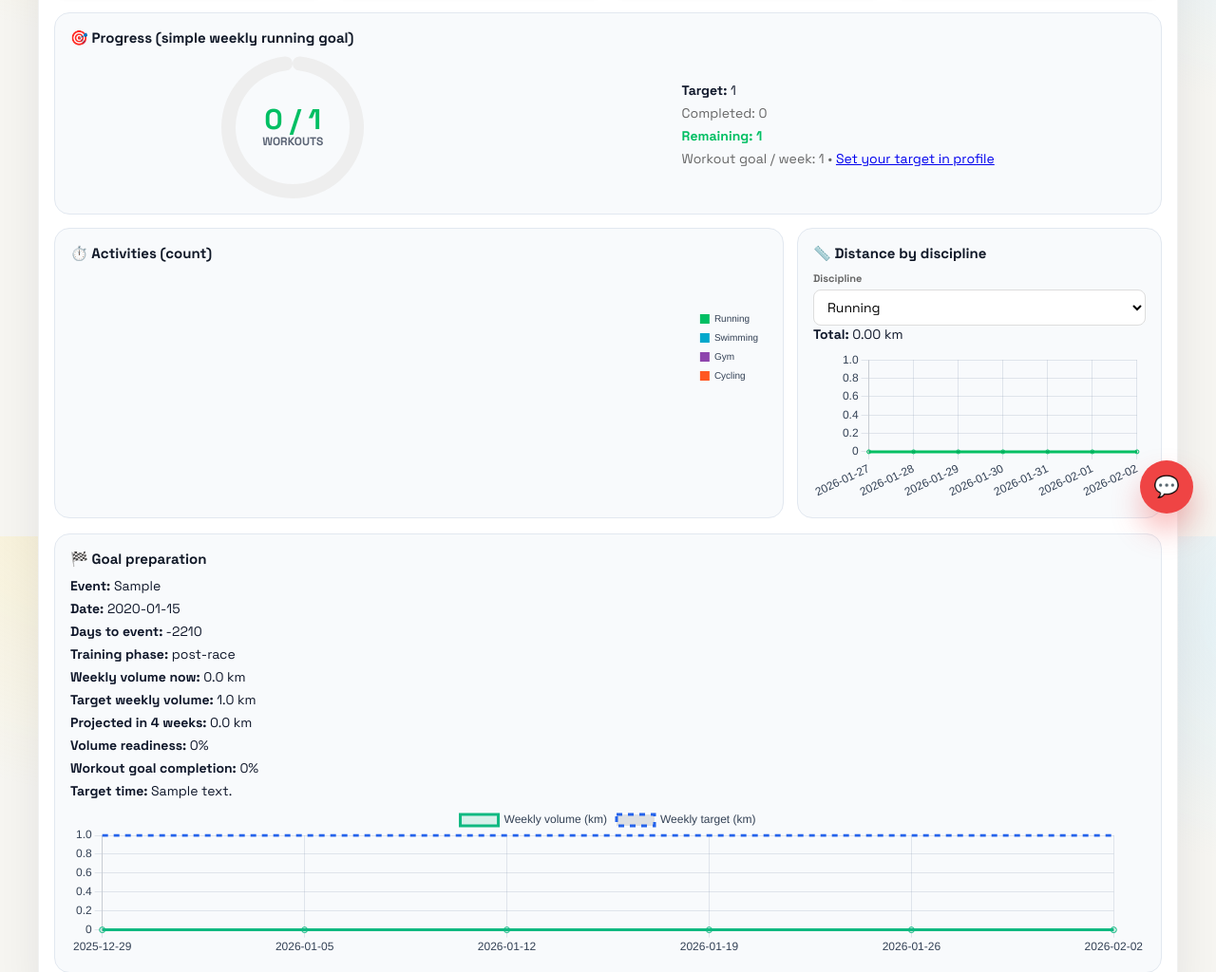
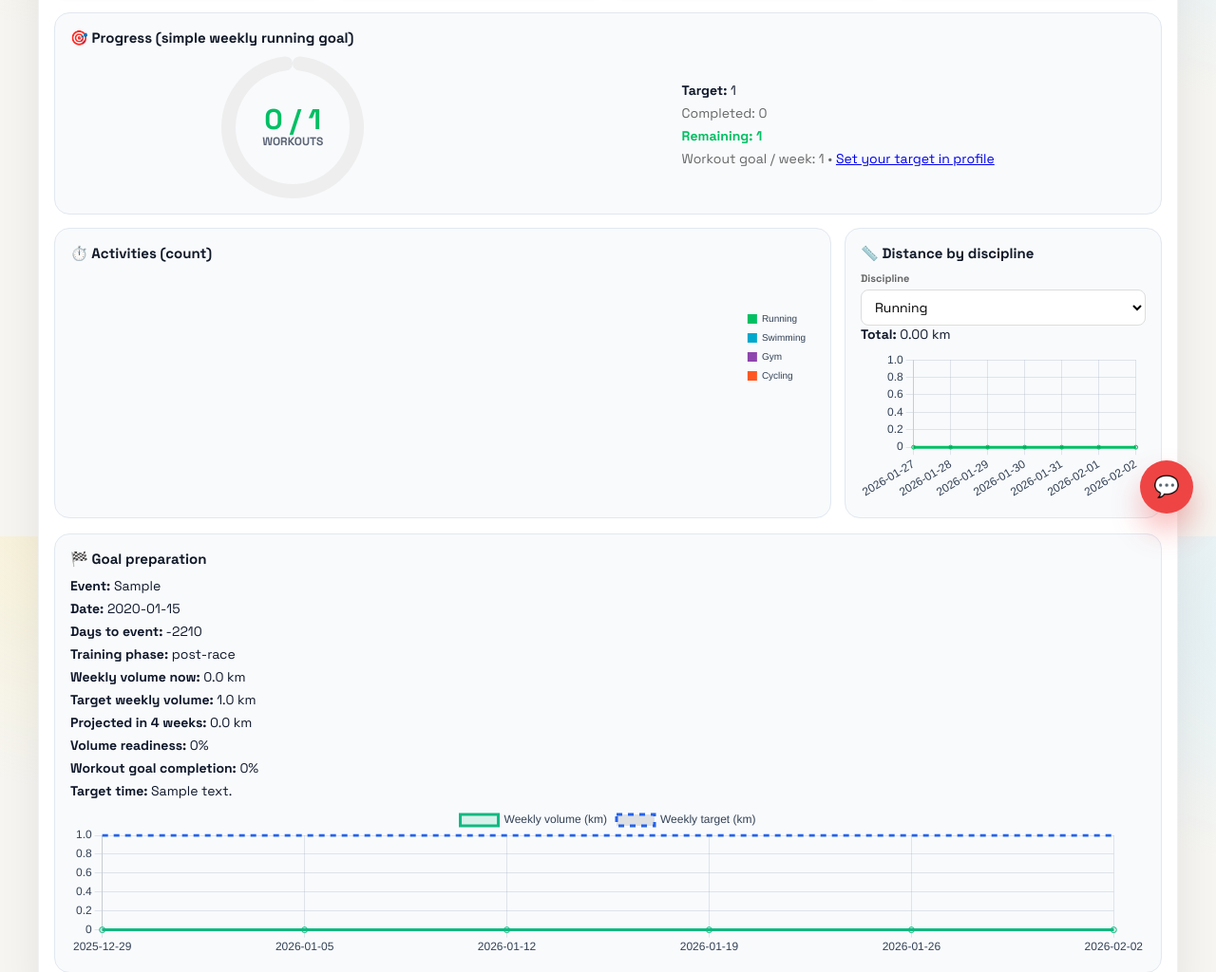
Before and after one commit to kub147/training-app, a Flask app: page /metrics in a window 1280 px wide. Shown: the part 235-1259 px from the top of the page at 95% size. Run offline with Flask 3, Linux system fonts and the light colour scheme; a user stored in the database is signed in; tables that the repository leaves empty hold one stand-in row (values such as "Sample post"); some libraries are stand-ins or nearby versions.

Commit message:
UX changes

```diff
--- a/static/css/main.css
+++ b/static/css/main.css
@@ -1557,6 +1557,10 @@ textarea {
 @media (min-width: 768px) {
     .charts-container {
         grid-template-columns: 2fr 1fr;
+    }
+
+    .charts-container.charts-top {
+        grid-template-columns: 3fr 1fr;
     }
 }
 
--- a/templates/metrics.html
+++ b/templates/metrics.html
@@ -68,7 +68,7 @@
                 </div>
             </div>
 
-            <div class="charts-container">
+            <div class="charts-container charts-top">
                 <div class="chart-card km-card">
                     <div class="chart-title">{{ t('goal_title') }}</div>
                     <div class="goal-row">
```
